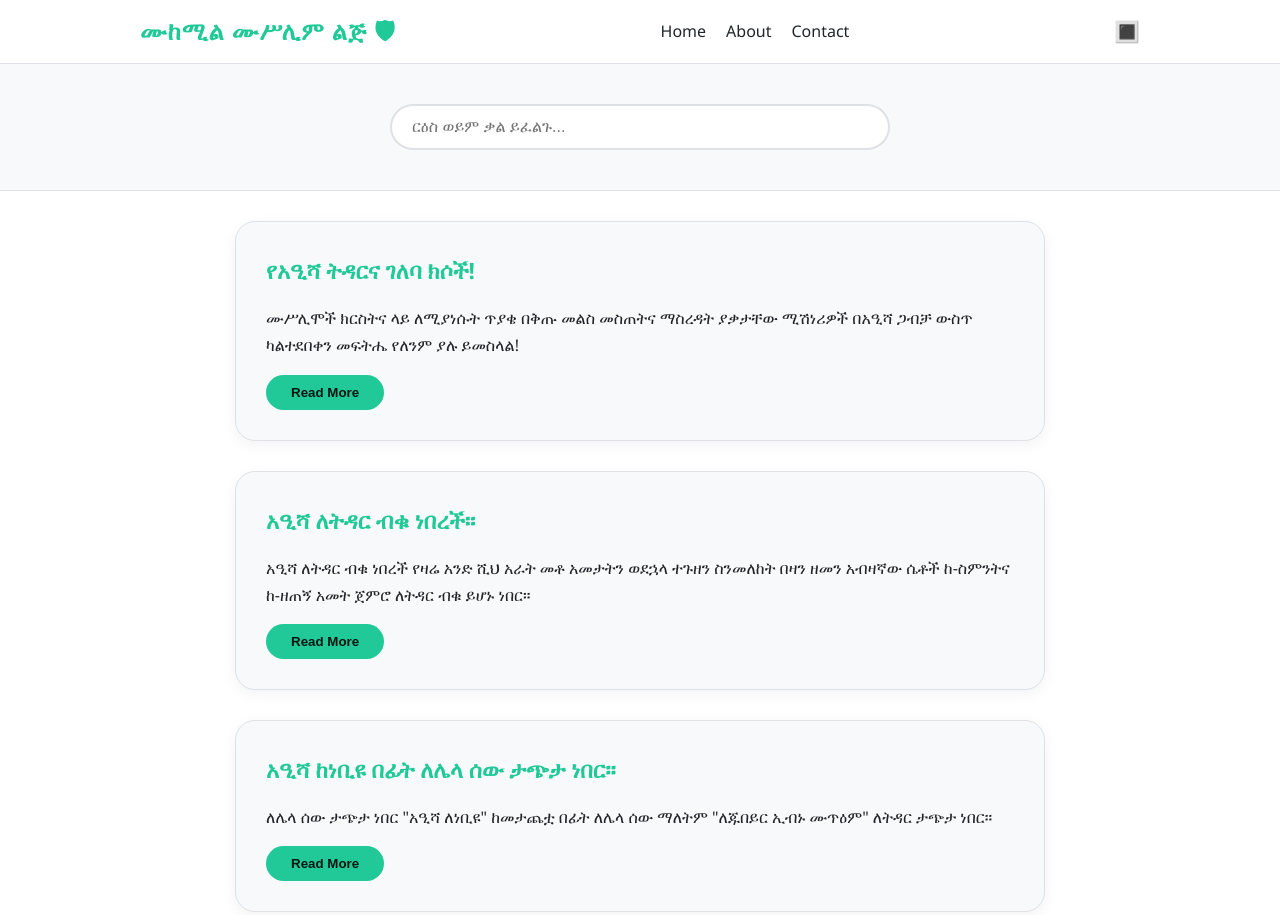
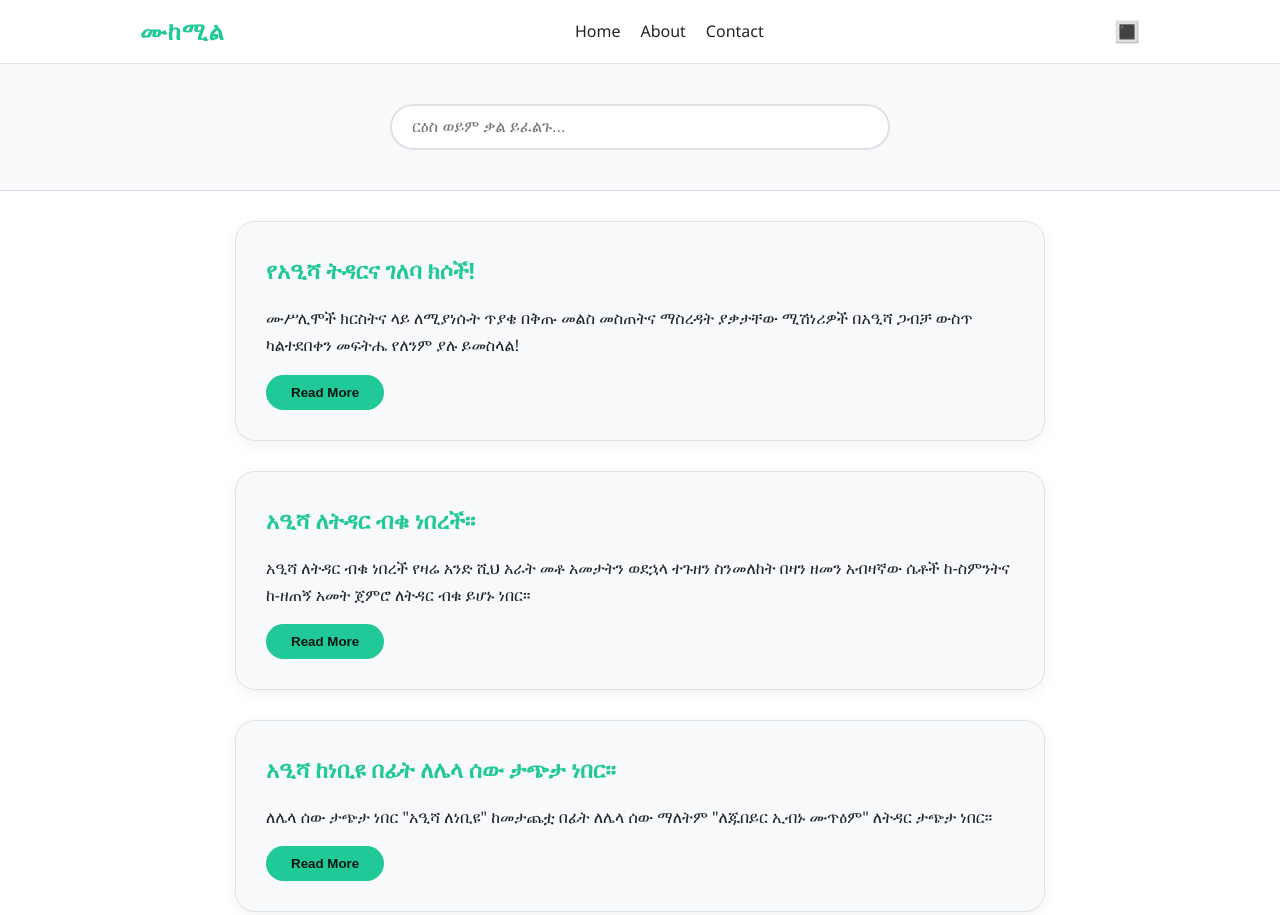
Before and after one commit to wahibtra45re/mukamulmuslimlij, a plain HTML site: page Index.html in a window 1280 px wide. Shown: the top 915 px of the page. Drawn offline with Linux system fonts and the light colour scheme.

Commit message:
Add files via upload

```diff
--- a/Index.html
+++ b/Index.html
@@ -191,7 +191,7 @@
 
 <header>
     <nav class="nav-container">
-        <a class="logo" onclick="navTo('home')">ሙከሚል ሙሥሊም ልጅ 🛡</a>
+        <a class="logo" onclick="navTo('home')">ሙከሚል</a>
         <ul class="nav-links">
             <li><a onclick="navTo('home')">Home</a></li>
             <li><a onclick="navTo('about')">About</a></li>
```
